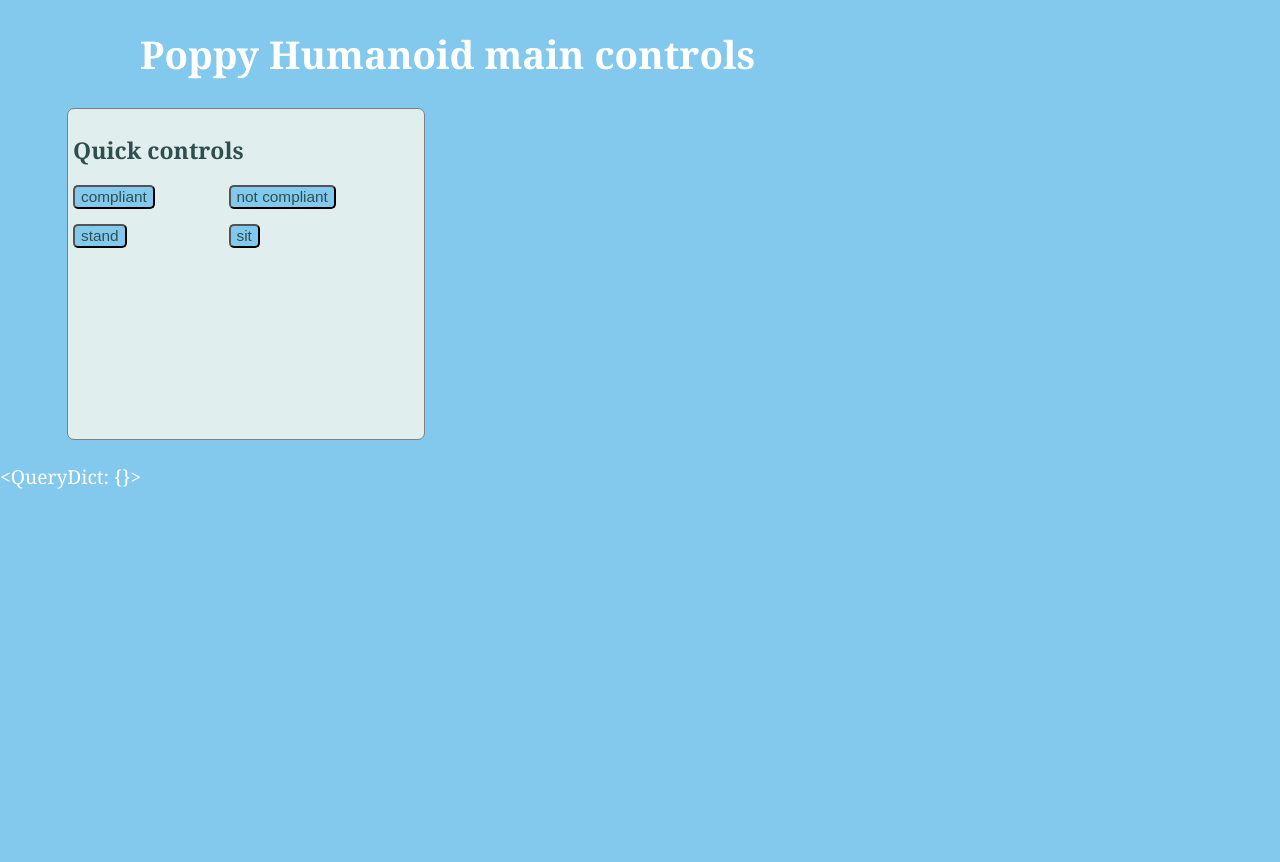
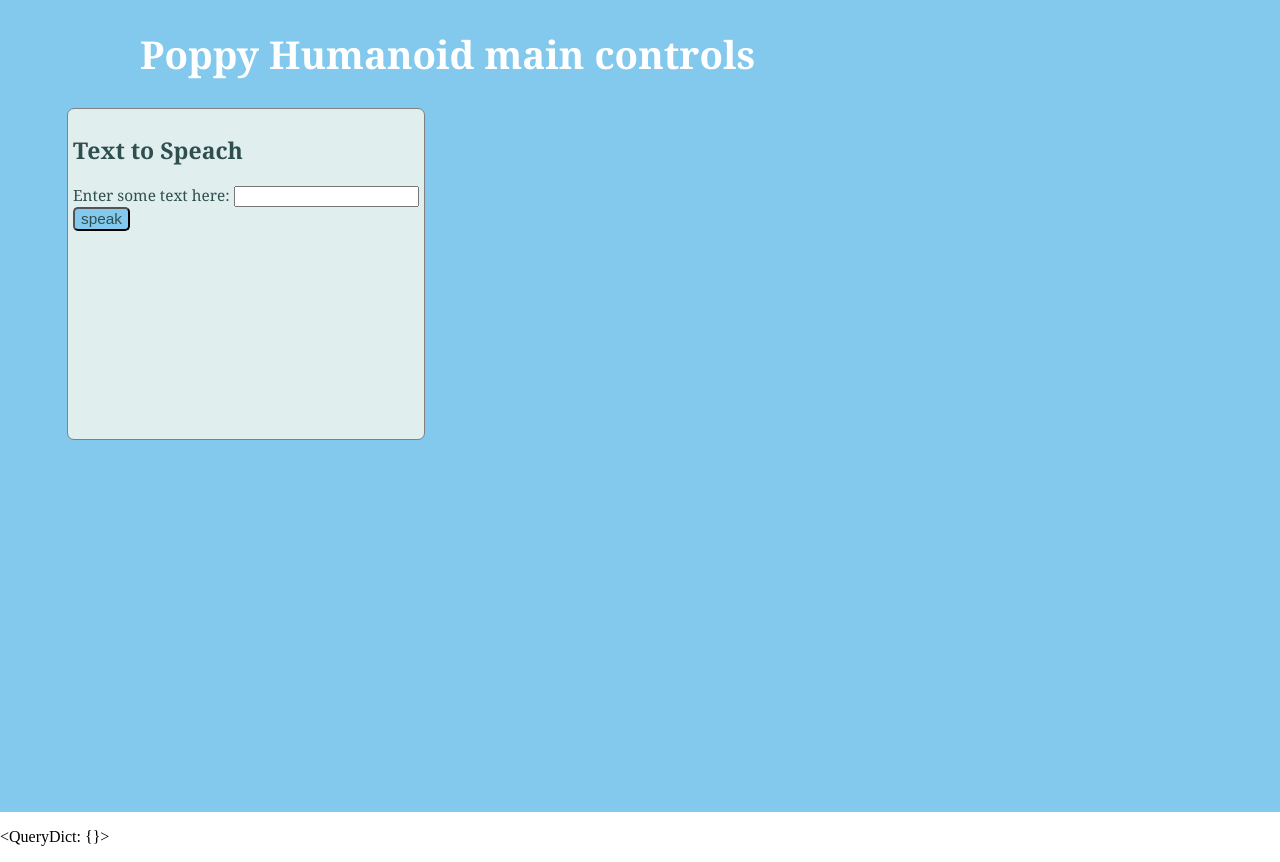
Before and after one commit to HumaRobotics/poppy-web-app, a Django app: page / in a window 1280 px wide. Before the commit the page ends 489 px from the top, so only its background shows below. Run offline with Django 3.2, Linux system fonts and the light colour scheme.

Commit message:
modifs to be checked

```diff
--- a/poppy_main_controls/templates/poppy_main_controls/index.html
+++ b/poppy_main_controls/templates/poppy_main_controls/index.html
@@ -13,7 +13,8 @@
 <h1 id="title">Poppy Humanoid main controls</h1>
 
 <div class="row">
-<div class="smallcontainer3 height40">
+
+<!--<div class="smallcontainer3 height40">
 <h2>Quick controls</h2>
 <div class="smallcontainer2">
 <form action="{% url 'poppy_main_controls:index' %}" method="post">
@@ -40,8 +41,49 @@
 <input type="submit" value="sit" name="sit" class="button"/>
 </form>
 </div>
+</div>-->
+
+<div class="smallcontainer3 height40">
+<h2>Text to Speach</h2>
+<form action="{% url 'poppy_main_controls:index' %}" method="post">
+{% csrf_token %}
+Enter some text here:
+<input type="text" value="" name="toSay" />
+<input type="submit" value="speak" name="speak" class="button"/>
+</form>
+<p>{{speakerror}}</p>
 </div>
 
+<!--<div class="smallcontainer3 height40">
+<h2>Start servers</h2>
+<div class="smallcontainer2">
+<form action="{% url 'poppy_main_controls:index' %}" method="post">
+{% csrf_token %}
+Ipython notebook server
+<input type="submit" value="{{notebookButton}}" name="notebook" class="button"/>
+</form>
+{{notebookText}}
 </div>
+<div class="smallcontainer2">
+Ipython notebook allows to see code, launch demos and even code yourself on the robot!
+</div>
+<div style="clear: both;"></div>
+<div class="smallcontainer2">
+<form action="{% url 'poppy_main_controls:index' %}" method="post">
+{% csrf_token %}
+<input type="submit" value="stand" name="stand" class="button"/>
+</form>
+</div>
+<div class="smallcontainer2">
+<form action="{% url 'poppy_main_controls:index' %}" method="post">
+{% csrf_token %}
+<input type="submit" value="sit" name="sit" class="button"/>
+</form>
+</div>
+</div>-->
+
+</div> <!-- of row -->
+
+</div> <!-- of main div -->
 
 <p>{{other}}</p>
--- a/poppy_main_controls/urls.py
+++ b/poppy_main_controls/urls.py
@@ -3,5 +3,5 @@
 from . import views
 
 urlpatterns = [
-    url(r'^$', views.index, name='index'),
+    url(r'^$', views.poppyMainController.index, name='index'),
     ]
--- a/poppy_main_controls/views.py
+++ b/poppy_main_controls/views.py
@@ -1,34 +1,71 @@
 from django.shortcuts import render
 from poppy_humanoid import PoppyHumanoid
 
-import time
+import time, os
 
-hasPoppy = True
+#~ hasPoppy = False
 
-if hasPoppy:
-    try:
-        poppy = PoppyHumanoid()
-        time.sleep(0.1)
-    except Exception,e:
-            print "could not create poppy object"
-            print e
+#~ if hasPoppy:
+    #~ try:
+        #~ poppy = PoppyHumanoid()
+        #~ time.sleep(0.1)
+    #~ except Exception,e:
+            #~ print "could not create poppy object"
+            #~ print e
 
-def index(request):
-    context = {}
-    context['other'] = request.POST
+#~ def index(request):
+    #~ context = {}
+    #~ context['other'] = request.POST
 
 
 
 
-    if 'compliant' in request.POST.keys():
-        if hasPoppy:
-            #poppy.compliant =True
-            context['other'] = poppy.r_ankle_y.present_position
-            time.sleep(0.1)
+    #~ if 'compliant' in request.POST.keys():
+        #~ if hasPoppy:
+            #~ #poppy.compliant =True
+            #~ context['other'] = poppy.r_ankle_y.present_position
+            #~ time.sleep(0.1)
 
-    if 'notCompliant' in request.POST.keys():
-        if hasPoppy:
-            poppy.compliant = False
-            time.sleep(0.1)
+    #~ if 'notCompliant' in request.POST.keys():
+        #~ if hasPoppy:
+            #~ poppy.compliant = False
+            #~ time.sleep(0.1)
 
-    return render(request, 'poppy_main_controls/index.html',context )
+    #~ if  'speak' in request.POST.keys():
+        #~ os.system('picospeaker -l "fr-FR" "Bonjour je suis poppy"')
+
+    #~ return render(request, 'poppy_main_controls/index.html',context )
+
+class PoppyMainController:
+    def __init__(self, hasPoppy=True):
+        self.hasPoppy = hasPoppy
+        self.snapStarted = False
+        self.notebookStarted = False
+
+        self.context = {}
+        self.context['notebookButton'] = "Start"
+        self.context['notebookText'] = ""
+
+    def index(self, request):
+        self.context['other'] = request.POST
+        if  'speak' in request.POST.keys() :
+            if len(request.POST["toSay"]) == 0:
+                self.context["speakerror"] = "Enter some text first!"
+            else:
+                self.context["speakerror"] = request.POST["toSay"]
+                try:
+                    os.system('picospeaker -l "fr-FR" "'+request.POST["toSay"]+'"')
+                except:
+                    print "error: could not use TTS"
+
+        #~ if 'notebook' in request.POST.keys() :
+            #~ try:
+                #~ os.system('ipython notebook --ip 0.0.0.0 --no-mathjax --no-browser')
+            #~ except:
+                #~ print "error: could not start ipython server"
+            #~ self.context['notebookButton'] = "Stop"
+            #~ self.context['notebookText'] = 'Now open <a href="http://poppy.local:8888/notebooks/dev/poppy-humanoid/software/notebooks/TTFX.ipynb">http://poppy.local:8888/notebooks/dev/poppy-humanoid/software/notebooks/TTFX.ipynb <\a>'
+        return render(request, 'poppy_main_controls/index.html',self.context )
+
+
+poppyMainController = PoppyMainController()
--- a/uwsgi.ini
+++ b/uwsgi.ini
@@ -6,6 +6,6 @@
 threads = 2
 stats = 127.0.0.1:9191
 pythonpath = ..
-#daemonize = /home/manon/uwsgi.log
+daemonize = /home/poppy/dev/poppy-web-app/uwsgi.log
 #check-static /home/poppy/dev/poppy-web-app
 static-map2 = /static=/home/poppy/dev/poppy-web-app
```
